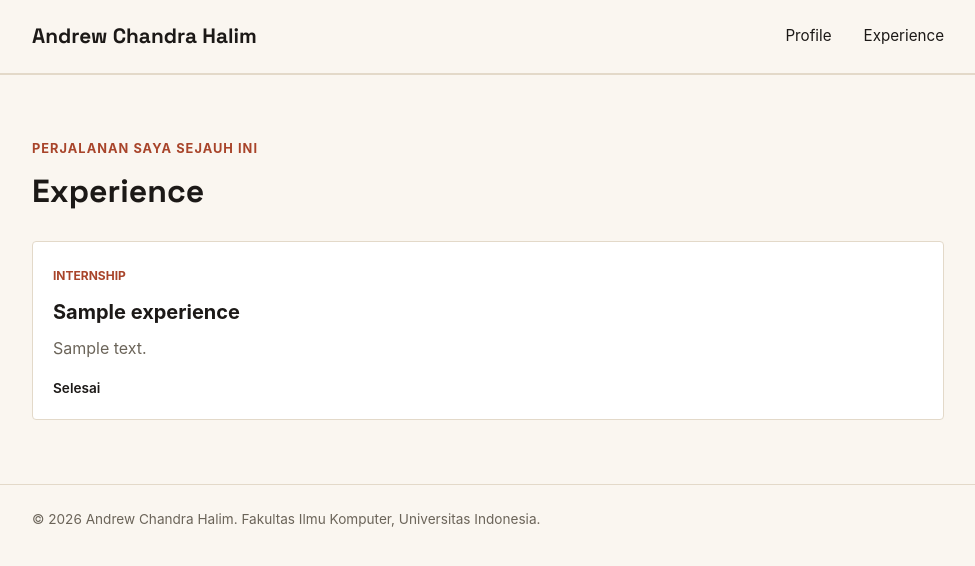
After one commit to andrew-chandra/myportofolio, a Django app: page /experience/ in a window 1280 px wide. The commit adds this page. Shown: the top 566 px of the page, without its empty margins (152-1127 px from the left). Run offline with Django 5.2, Linux system fonts and the light colour scheme; tables that the repository leaves empty hold one stand-in row (values such as "Sample post").

Commit message:
Mengerjakan tutorial 02 sampai selesai!

```diff
--- /dev/null
+++ b/main/admin.py
@@ -0,0 +1,4 @@
+from django.contrib import admin
+from .models import Mahasiswa
+
+admin.site.register(Mahasiswa)
--- /dev/null
+++ b/main/apps.py
@@ -0,0 +1,5 @@
+from django.apps import AppConfig
+
+
+class MainConfig(AppConfig):
+    name = 'main'
--- /dev/null
+++ b/main/models.py
@@ -0,0 +1,34 @@
+import uuid
+from django.db import models
+
+# Create your models here.
+class Mahasiswa(models.Model):
+    nama = models.CharField(max_length=30)
+    npm = models.CharField(max_length=10)
+
+    def __str__(self):
+        return self.nama
+
+class Experience(models.Model):
+    EXPERIENCE_CHOICES = [
+        ('internship', 'Internship'),
+        ('research', 'Research'),
+        ('volunteer', 'Volunteer'),
+        ('part-time', 'Part-Time'),
+        ('full-time', 'Full-Time'),
+        ('freelance', 'Freelance'),
+    ]
+
+    id = models.UUIDField(primary_key=True, default=uuid.uuid4, editable=False)
+    title = models.CharField(max_length=255)
+    description = models.TextField()
+    category = models.CharField(max_length=20, choices=EXPERIENCE_CHOICES, default='full-time')
+    thumbnail = models.URLField(blank=True, null=True)
+    started_at = models.DateTimeField(auto_now_add=True)
+    ended_at = models.DateTimeField(blank=True, null=True)
+    def __str__(self):
+        return self.title
+
+    @property
+    def is_ongoing(self):
+        return self.ended_at is None
--- /dev/null
+++ b/main/urls.py
@@ -0,0 +1,10 @@
+from django.urls import path
+from main.views import index, show_main, show_experience
+
+app_name = 'main'
+
+urlpatterns = [
+    # path('', index, name='index'),
+    path("", show_main, name="show_main"),
+    path("experience/", show_experience, name="show_experience"),
+]
--- /dev/null
+++ b/main/views.py
@@ -0,0 +1,30 @@
+from django.shortcuts import render
+from .models import Mahasiswa
+from .models import Experience
+
+def index(request):
+    mahasiswas = Mahasiswa.objects.all()
+
+    context = {'mahasiswas' : mahasiswas}
+
+    return render(request, 'index.html', context)
+
+def show_main(request):
+    context = {
+        "name": "Andrew Chandra Halim",
+        "npm": "2506656431",
+        "study_program": "S1 Ilmu Komputer",
+        "bio": (
+            "Mahasiswa Ilmu Komputer Universitas Indonesia yang tertarik "
+            "pada pengembangan perangkat lunak dan pendidikan."
+        ),
+    }
+    return render(request, "index.html", context)
+
+
+def show_experience(request):
+    context = {
+        "name": "Andrew Chandra Halim",
+        "experience_list": Experience.objects.all(),
+    }
+    return render(request, "experience.html", context)
--- a/portofolio/settings.py
+++ b/portofolio/settings.py
@@ -44,6 +44,7 @@ INSTALLED_APPS = [
     'django.contrib.sessions',
     'django.contrib.messages',
     'django.contrib.staticfiles',
+    'main',
 ]
 
 MIDDLEWARE = [
--- a/portofolio/urls.py
+++ b/portofolio/urls.py
@@ -15,11 +15,14 @@ Including another URLconf
     2. Add a URL to urlpatterns:  path('blog/', include('blog.urls'))
 """
 from django.contrib import admin
-from django.urls import path
+from django.urls import path, include
 
-from portofolio.views import landing_page
+#from portofolio.views import landing_page
 
 urlpatterns = [
-    path('admin/', admin.site.urls),
-    path('', landing_page, name='landing_page'),
+    # path('admin/', admin.site.urls),
+    # #path('', landing_page, name='landing_page'),
+    # path('', include('main.urls')),
+    path("admin/", admin.site.urls),
+    path("", include("main.urls")),
 ]
--- a/static/css/style.css
+++ b/static/css/style.css
@@ -301,6 +301,60 @@ h1, .brand {
     border-top: 1px solid var(--line);
 }
 
+.experience-section {
+    padding: 4rem 0;
+    border-top: 1px solid var(--line);
+}
+
+.section-kicker {
+    color: var(--accent-dark);
+    font-size: 0.8rem;
+    font-weight: 700;
+    letter-spacing: 0.08em;
+    text-transform: uppercase;
+}
+
+.experience-section h1 {
+    margin: 0.4rem 0 1.5rem;
+    font-size: 2rem;
+}
+
+.experience-grid {
+    display: grid;
+    grid-template-columns: repeat(auto-fit, minmax(240px, 1fr));
+    gap: 1rem;
+}
+
+.experience-card {
+    padding: 1.25rem;
+    background-color: #fff;
+    border: 1px solid var(--line);
+    border-radius: var(--radius);
+}
+
+.experience-category {
+    color: var(--accent-dark);
+    font-size: 0.75rem;
+    font-weight: 700;
+    text-transform: uppercase;
+}
+
+.experience-card h2 {
+    margin: 0.5rem 0;
+    font-size: 1.25rem;
+}
+
+.experience-description,
+.empty-state {
+    color: var(--text-muted);
+}
+
+.experience-status {
+    margin-top: 1rem;
+    font-size: 0.85rem;
+    font-weight: 600;
+}
+
 @media (max-width: 600px) {
     .hero-grid {
         grid-template-columns: 1fr;
--- /dev/null
+++ b/templates/experience.html
@@ -0,0 +1,62 @@
+<!DOCTYPE html>
+<html lang="en">
+<head>
+    <meta charset="UTF-8">
+    <meta name="viewport" content="width=device-width, initial-scale=1.0">
+    <title>Experience - {{ name }}</title>
+    <link rel="preconnect" href="https://fonts.googleapis.com">
+    <link rel="preconnect" href="https://fonts.gstatic.com" crossorigin>
+    <link href="https://fonts.googleapis.com/css2?family=Space+Grotesk:wght@500;700&display=swap" rel="stylesheet">
+    <link rel="stylesheet" href="/static/css/style.css">
+</head>
+<body>
+    <header class="site-header">
+        <div class="container">
+            <a href="{% url 'main:show_main' %}" class="brand">{{ name }}</a>
+            <nav>
+                <a href="{% url 'main:show_main' %}">Profile</a>
+                <a href="{% url 'main:show_experience' %}">Experience</a>
+            </nav>
+        </div>
+    </header>
+
+    <main>
+    <section class="experience-section" id="experience">
+        <div class="container">
+            <p class="section-kicker">Perjalanan saya sejauh ini</p>
+            <h1>Experience</h1>
+
+            <div class="experience-grid">
+                {% for experience in experience_list %}
+                    <article class="experience-card">
+                        <span class="experience-category">
+                            {{ experience.get_category_display }}
+                        </span>
+                        <h2>{{ experience.title }}</h2>
+                        <p class="experience-description">
+                            {{ experience.description }}
+                        </p>
+
+                        {% if experience.is_ongoing %}
+                            <p class="experience-status">Sedang berlangsung</p>
+                        {% else %}
+                            <p class="experience-status">Selesai</p>
+                        {% endif %}
+                    </article>
+                {% empty %}
+                    <p class="empty-state">
+                        Belum ada pengalaman yang ditambahkan.
+                    </p>
+                {% endfor %}
+            </div>
+        </div>
+    </section>
+</main>
+
+    <footer class="site-footer">
+        <div class="container">
+            <p>&copy; 2026 {{ name }}. Fakultas Ilmu Komputer, Universitas Indonesia.</p>
+        </div>
+    </footer>
+</body>
+</html>
```
Also changed, not shown: main/tests.py (added, +58 -0 lines), templates/index.html (+19 -9 lines), main/__init__.py (added), main/migrations/0001_initial.py (added), main/migrations/0002_experience.py (added), main/migrations/__init__.py (added).
